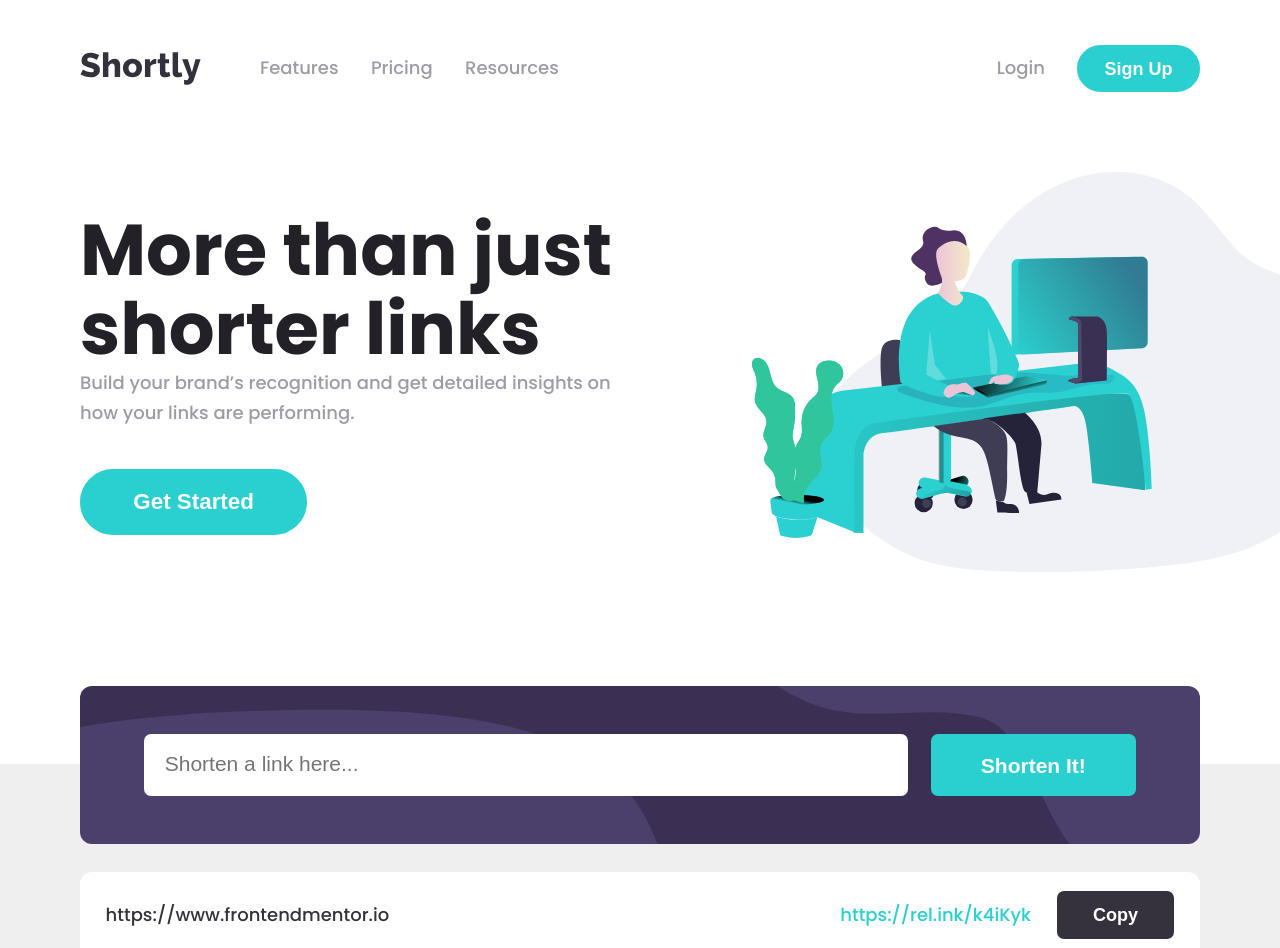
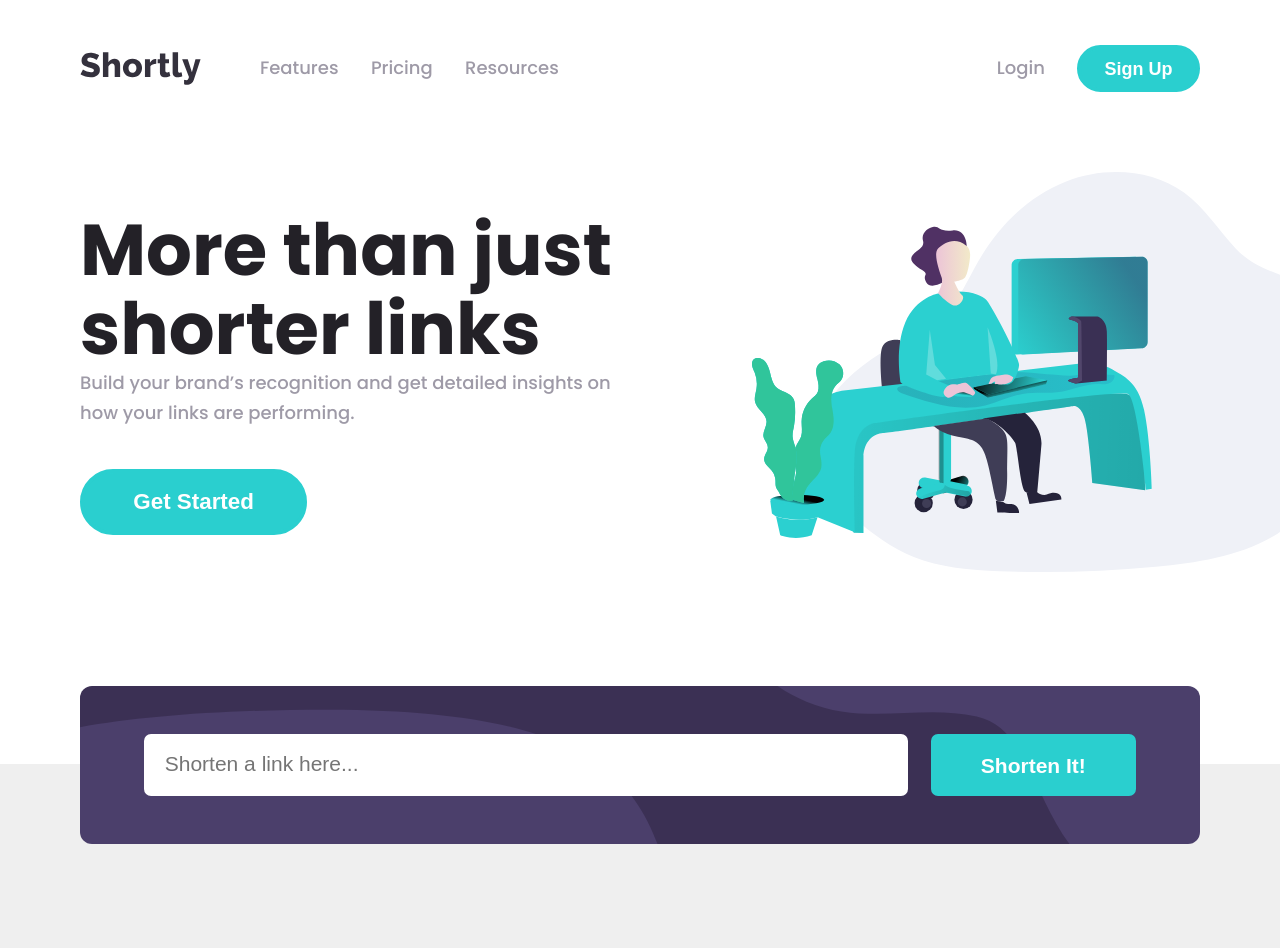
Before and after one commit to hugodelbegue/url-shortening-api-master, a Vue app: page / in a window 1280 px wide. Shown: the top 948 px of the page. Built offline with nearby package versions, Linux system fonts and the light colour scheme.

Commit message:
Add logic for create short link and copy link

```diff
--- a/src/components/Short.vue
+++ b/src/components/Short.vue
@@ -8,7 +8,7 @@ import Button from './Button.vue';
         <hr>
         <div class="short_interaction">
             <div class="short_link">{{ short }}</div>
-            <Button :text="button" />
+            <Button @click="copyPress(copy)" :class="{ copied: this.text == 'Copied!' }" :text="this.text" />
         </div>
     </div>
 </template>
@@ -22,8 +22,24 @@ export default {
         short: {
             type: String
         },
-        button: {
+        copy: {
             type: String
+        }
+    },
+    data() {
+        return {
+            text: "Copy"
+        }
+    },
+    methods: {
+        copyPress(copy) {
+            if (copy) {
+                this.text = "Copied!"
+                navigator.clipboard.writeText(copy)
+                console.log('copied!')
+            } else {
+                console.log('error copy');
+            }
         }
     }
 }
@@ -98,4 +114,13 @@ export default {
         --side: 1.2rem 1.6rem;
     }
 }
+
+// Class
+
+.copied {
+    --color-copied: var(--very-dark-blue);
+    background-color: var(--color-copied);
+    border-color: var(--color-copied);
+    pointer-events: none;
+}
 </style>
--- a/src/components/Shorten.vue
+++ b/src/components/Shorten.vue
@@ -6,14 +6,13 @@ import Short from './Short.vue';
 <template>
     <form @submit.prevent="submitForm" class="shorten">
         <div class="input_form">
-            <input :class="empty" type="text" placeholder="Shorten a link here...">
+            <input :class="empty" type="text" placeholder="Shorten a link here..." v-model="input">
             <p v-if="this.error" class="error">Please ass a link</p>
         </div>
         <Button text="Shorten&nbsp;It!" />
     </form>
-    <div :class="space" class="list">
-        <Short v-for="link in listLinks" :key="link" :class="copied" :full="link.full" :short="link.short"
-            :button="link.button" />
+    <div v-if="this.listLinks != []" :class="space" class="list">
+        <Short v-for="link in listLinks" :key="link" :full="link.original" :short="link.short" :copy="link.short" />
     </div>
 </template>
 
@@ -21,24 +20,9 @@ import Short from './Short.vue';
 export default {
     data() {
         return {
-            listLinks: {
-                1: {
-                    full: "https://www.frontendmentor.io",
-                    short: "https://rel.ink/k4iKyk",
-                    button: "Copy"
-                },
-                2: {
-                    full: "https://www.frontendmentor.io",
-                    short: "https://rel.ink/k4iKyk",
-                    button: "Copied!"
-                },
-                3: {
-                    full: "https://www.frontendmentor.io",
-                    short: "https://rel.ink/k4iKyk",
-                    button: "Copy"
-                }
-            },
+            listLinks: [],
             error: false,
+            input: ""
         }
     },
     computed: {
@@ -52,13 +36,42 @@ export default {
                 space: this.error
             }
         },
-        copied() {
-            return {
-                copied: true
+        submitForm() {
+            const input = this.input;
+            const url = `https://api.shrtco.de/v2/shorten?url=${input}`;
+            const param = {
+                method: 'GET'
             }
-        },
-        submitForm() {
-            console.log('hello');
+            this.error = false;
+            if (input !== "") {
+                fetch(url, param)
+                    .then((response) => {
+                        if (response.ok) {
+                            return response.json();
+                        }
+                        throw new Error('Request failed!');
+                    }, (networkError) => {
+                        console.log(networkError.message);
+                    }).then((jsonResponse) => {
+                        const obj = Object.values(jsonResponse);
+                        obj.forEach((link) => {
+                            const original = link.original_link
+                            const short = link.full_short_link
+                            if (original && short) {
+                                this.input = "";
+                                this.listLinks.push({
+                                    original: original,
+                                    short: short
+                                })
+                            }
+                        })
+                    })
+                    .catch((error) => {
+                        console.log(error);
+                    })
+            } else {
+                this.error = true;
+            }
         }
     }
 }
@@ -172,11 +185,4 @@ button {
         margin-top: var(--space-links);
     }
 }
-
-.copied:deep(button) {
-    --color-copied: var(--very-dark-blue);
-    background-color: var(--color-copied);
-    border-color: var(--color-copied);
-    pointer-events: none;
-}
 </style>
```
